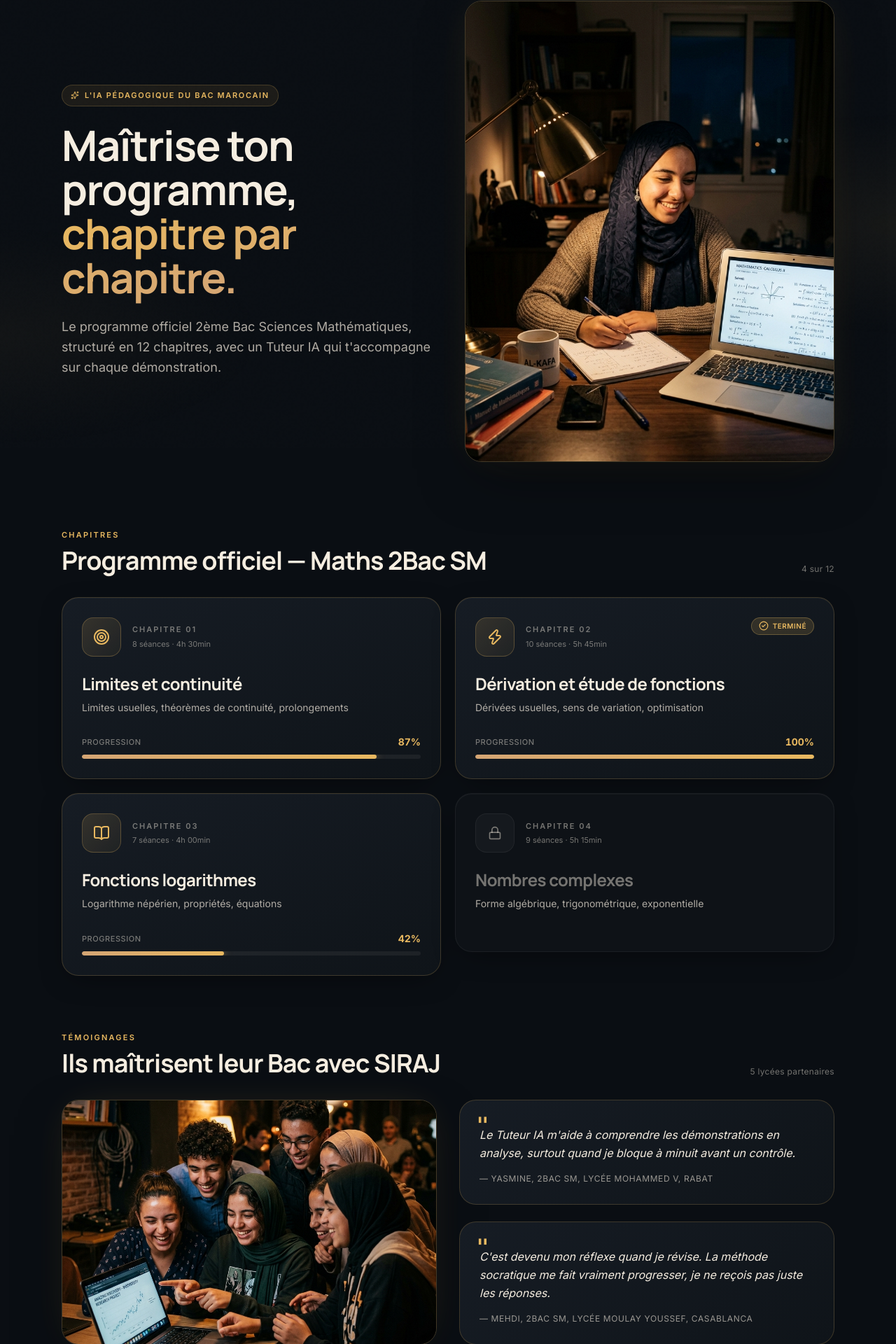
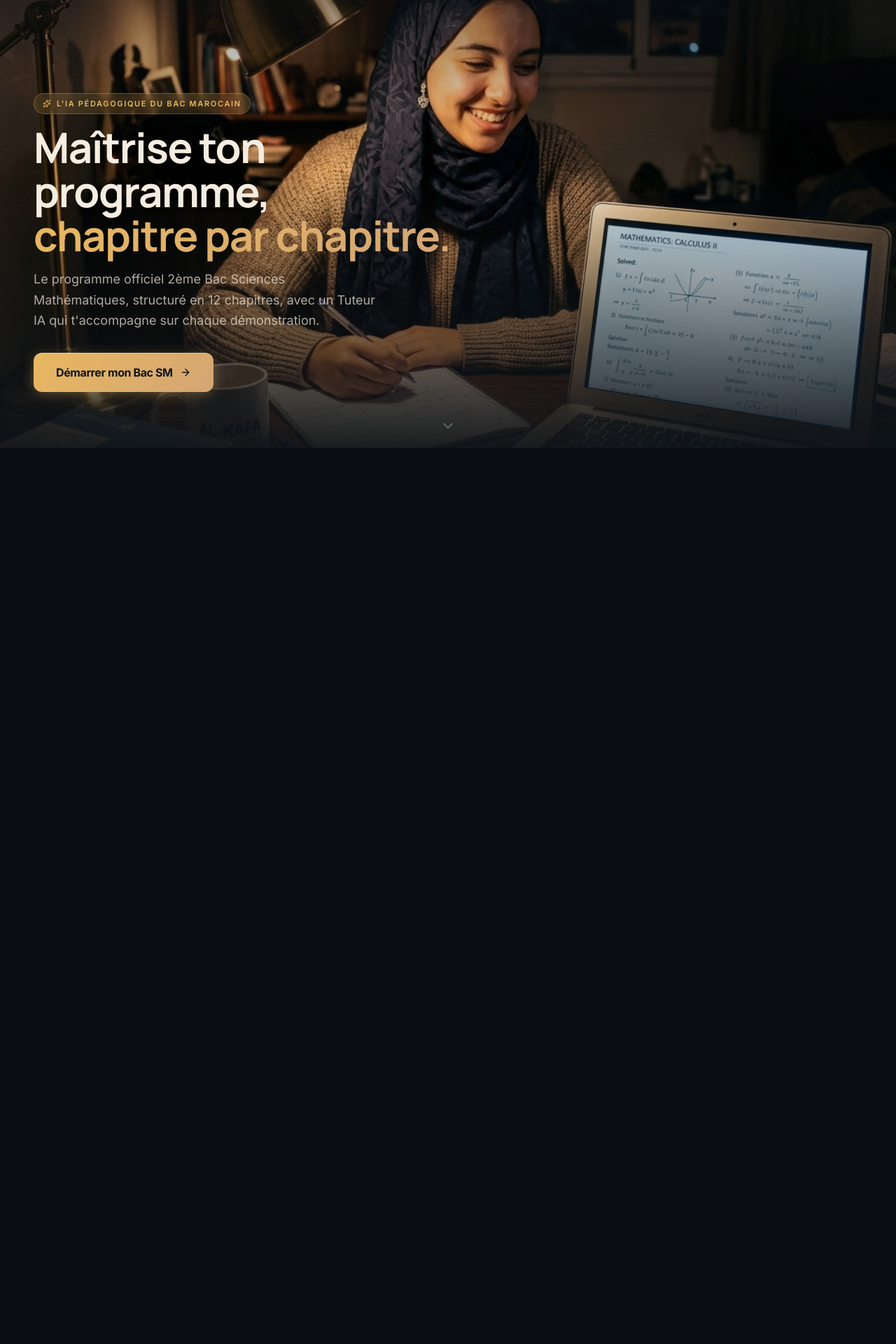
Before and after one commit to datguynabeel/Bac-IA, a Next.js app in the folder showcase-app/: page /showcase in a window 1280 px wide. Shown: the part 160-2080 px from the top of the page at 70% size. After the commit the page ends 800 px from the top, so only its background shows below. Built offline with nearby package versions, Linux system fonts and the light colour scheme.

Commit message:
feat: Add full-bleed immersive sections to showcase

```diff
--- a/showcase-app/app/showcase/page.jsx
+++ b/showcase-app/app/showcase/page.jsx
@@ -1,8 +1,8 @@
 "use client";
 
-import React, { useState, useEffect } from 'react';
-import { motion, AnimatePresence, LayoutGroup } from 'framer-motion';
-import { BookOpen, PlayCircle, CheckCircle2, Lock, Sparkles, ArrowRight, Clock, Target, Zap, Award } from 'lucide-react';
+import React, { useState, useEffect, useRef } from 'react';
+import { motion, AnimatePresence, LayoutGroup, useScroll, useTransform } from 'framer-motion';
+import { BookOpen, PlayCircle, CheckCircle2, Lock, Sparkles, ArrowRight, Clock, Target, Zap, Award, ChevronDown } from 'lucide-react';
 
 // ============================================================================
 // SIRAJ DESIGN SYSTEM v1.0 — Showcase
@@ -632,9 +632,16 @@ export default function SirajShowcase() {
   const [showSkeleton, setShowSkeleton] = useState(false);
   const [activeSection, setActiveSection] = useState('chapitres');
 
+  const sectionRef = useRef(null);
+  const { scrollYProgress } = useScroll({
+    target: sectionRef,
+    offset: ["start end", "end start"]
+  });
+  const yParallax = useTransform(scrollYProgress, [0, 1], ["-15%", "15%"]);
+
   return (
     <div
-      className="min-h-screen text-white relative overflow-x-hidden"
+      className="h-screen w-full snap-y snap-mandatory overflow-y-auto overflow-x-hidden text-white relative scroll-smooth"
       style={{
         background: '#0A0E13',
         fontFamily: 'Inter, system-ui, sans-serif',
@@ -660,10 +667,23 @@ export default function SirajShowcase() {
         }}
       />
 
-      <div className="relative max-w-6xl mx-auto px-6 py-12">
+      {/* 1. SECTION HERO IMMERSIVE */}
+      <section className="snap-start relative h-screen w-screen overflow-hidden flex flex-col justify-end z-10">
+        <motion.div
+          animate={{ scale: [1, 1.08] }}
+          transition={{ duration: 20, repeat: Infinity, repeatType: "reverse", ease: "linear" }}
+          className="absolute inset-0 z-0"
+        >
+          <img
+            src="/brand/siraj-hero-student.jpg"
+            alt="Élève marocain en pleine révision avec SIRAJ"
+            className="w-full h-full object-cover"
+            loading="eager"
+          />
+        </motion.div>
+        <div className="absolute inset-0 z-10 bg-gradient-to-b from-[#0F1419]/70 via-transparent to-[#0F1419]/95" />
 
-        {/* HEADER */}
-        <header className="flex items-center justify-between mb-16">
+        <header className="absolute top-0 left-0 w-full z-20 flex items-center justify-between p-6 md:px-12 md:py-8">
           <motion.div
             initial={{ opacity: 0, x: -20 }}
             animate={{ opacity: 1, x: 0 }}
@@ -680,12 +700,11 @@ export default function SirajShowcase() {
               </p>
             </div>
           </motion.div>
-
           <motion.div
             initial={{ opacity: 0, x: 20 }}
             animate={{ opacity: 1, x: 0 }}
             transition={{ duration: 0.6 }}
-            className="hidden md:flex items-center gap-2 px-4 py-2 rounded-full"
+            className="hidden md:flex items-center gap-2 px-4 py-2 rounded-full backdrop-blur-sm"
             style={{ background: 'rgba(232,184,96,0.08)', border: '1px solid rgba(232,184,96,0.2)' }}
           >
             <div className="w-1.5 h-1.5 rounded-full animate-pulse" style={{ background: tokens.color.gold }} />
@@ -695,16 +714,14 @@ export default function SirajShowcase() {
           </motion.div>
         </header>
 
-        {/* HERO */}
-        <section className="mb-24 grid grid-cols-1 md:grid-cols-2 gap-12 items-center">
+        <div className="relative z-20 flex items-end pb-20 pl-6 pr-6 md:pl-12 max-w-2xl">
           <motion.div
             initial={{ opacity: 0, y: 30 }}
             animate={{ opacity: 1, y: 0 }}
             transition={{ duration: 0.8, delay: 0.2 }}
-            className="max-w-xl"
           >
-            <div className="inline-flex items-center gap-2 px-3 py-1.5 rounded-full mb-6"
-              style={{ background: 'rgba(232,184,96,0.08)', border: '1px solid rgba(232,184,96,0.2)' }}
+            <div className="inline-flex items-center gap-2 px-3 py-1.5 rounded-full mb-4 backdrop-blur-sm"
+              style={{ background: 'rgba(232,184,96,0.15)', border: '1px solid rgba(232,184,96,0.3)' }}
             >
               <Sparkles className="w-3 h-3" style={{ color: tokens.color.gold }} />
               <span className="text-[11px] font-semibold tracking-[0.15em] uppercase" style={{ color: tokens.color.gold }}>
@@ -713,7 +730,7 @@ export default function SirajShowcase() {
             </div>
 
             <h2
-              className="text-5xl md:text-6xl font-bold leading-[1.05] tracking-tight mb-6"
+              className="text-4xl md:text-6xl font-bold leading-[1.05] tracking-tight mb-4"
               style={{ fontFamily: 'Manrope, sans-serif', color: tokens.color.cream }}
             >
               Maîtrise ton programme,
@@ -726,31 +743,29 @@ export default function SirajShowcase() {
                 chapitre par chapitre.
               </span>
             </h2>
-            <p className="text-lg leading-relaxed" style={{ color: tokens.color.creamDim, maxWidth: '600px' }}>
+            <p className="text-base md:text-lg leading-relaxed mb-8" style={{ color: tokens.color.creamDim, maxWidth: '500px' }}>
               Le programme officiel 2ème Bac Sciences Mathématiques, structuré en 12 chapitres,
               avec un Tuteur IA qui t'accompagne sur chaque démonstration.
             </p>
+            <SirajButton variant="primary" size="lg">
+              Démarrer mon Bac SM
+              <ArrowRight className="w-4 h-4" />
+            </SirajButton>
           </motion.div>
+        </div>
 
         <motion.div
-            initial={{ opacity: 0, scale: 0.95 }}
-            whileInView={{ opacity: 1, scale: 1 }}
-            viewport={{ once: true }}
-            transition={{ duration: 0.8, delay: 0.3 }}
-            className="w-full max-h-[400px] md:max-h-none rounded-3xl overflow-hidden border relative"
-            style={{
-              borderColor: 'rgba(232,184,96,0.25)',
-              boxShadow: '0 30px 80px -20px rgba(0,0,0,0.5), 0 0 60px -20px rgba(232,184,96,0.2)'
-            }}
+          className="absolute bottom-6 left-1/2 -translate-x-1/2 z-20 text-white/40"
+          animate={{ y: [0, 8, 0], opacity: [0.3, 1, 0.3] }}
+          transition={{ duration: 2, repeat: Infinity, ease: "easeInOut" }}
         >
-            <img
-              src="/brand/siraj-hero-student.jpg"
-              alt="Élève marocain en pleine révision avec SIRAJ"
-              className="w-full h-full object-cover aspect-[4/5]"
-            />
+          <ChevronDown className="w-6 h-6" />
         </motion.div>
       </section>
 
+      {/* NORMAL LAYOUT WRAPPER */}
+      <section className="snap-start relative z-10 w-full bg-transparent">
+        <div className="relative max-w-6xl mx-auto px-6 py-20">
         {/* SECTION CHAPITRES */}
         <LayoutGroup>
           <section className="mb-20">
@@ -792,82 +807,59 @@ export default function SirajShowcase() {
           </section>
         </LayoutGroup>
 
-        {/* SECTION TÉMOIGNAGES */}
-        <section className="mb-20">
-          <SectionHeader
-            eyebrow="Témoignages"
-            title="Ils maîtrisent leur Bac avec SIRAJ"
-            count="5 lycées partenaires"
-          />
-          <div className="grid grid-cols-1 md:grid-cols-2 gap-8 items-center">
-            {/* Colonne 1 : Image */}
+        {/* 2. SECTION GROUPE FULL-BLEED */}
+        </div>
+      </section>
+
+      <section ref={sectionRef} className="snap-start relative h-screen w-screen overflow-hidden flex flex-col justify-center z-10">
         <motion.div
-              initial={{ opacity: 0, scale: 0.95 }}
-              whileInView={{ opacity: 1, scale: 1 }}
-              viewport={{ once: true }}
-              transition={{ duration: 0.8 }}
-              className="rounded-3xl overflow-hidden border relative w-full h-full"
-              style={{
-                borderColor: 'rgba(232,184,96,0.25)',
-                boxShadow: '0 30px 80px -20px rgba(0,0,0,0.5), 0 0 60px -20px rgba(232,184,96,0.2)'
-              }}
+          style={{ y: yParallax }}
+          className="absolute inset-0 z-0 h-[130%]"
         >
           <img
             src="/brand/siraj-students-group.jpg"
             alt="Groupe de lycéens marocains utilisant SIRAJ"
-                className="w-full h-full object-cover aspect-[16/10]"
+            className="w-full h-full object-cover"
+            loading="lazy"
           />
         </motion.div>
+        <div className="absolute inset-0 z-10 bg-gradient-to-r from-[#0F1419]/95 via-[#0F1419]/40 to-transparent" />
 
-            {/* Colonne 2 : Cards témoignages */}
-            <div className="flex flex-col gap-6">
+        <div className="relative z-20 max-w-md pl-6 md:pl-12 pt-12">
           <motion.div
-                initial={{ opacity: 0, y: 20 }}
-                whileInView={{ opacity: 1, y: 0 }}
+            initial={{ opacity: 0, x: -30 }}
+            whileInView={{ opacity: 1, x: 0 }}
             viewport={{ once: true }}
-                transition={{ duration: 0.6, delay: 0.1 }}
-                className="p-7 rounded-3xl border relative"
-                style={{
-                  background: 'linear-gradient(135deg, #161C24, #0F1419)',
-                  borderColor: 'rgba(232,184,96,0.2)'
-                }}
+            transition={{ duration: 0.8 }}
           >
-                <div className="absolute top-4 left-6 text-5xl leading-none" style={{ color: tokens.color.gold, fontFamily: 'Manrope, sans-serif' }}>
+            <p className="text-sm font-semibold tracking-[0.15em] uppercase mb-4" style={{ color: tokens.color.gold }}>
+              Témoignages
+            </p>
+            <h2 className="text-4xl md:text-5xl font-bold leading-tight mb-8" style={{ fontFamily: 'Manrope, sans-serif', color: tokens.color.cream }}>
+              Ils maîtrisent leur Bac avec SIRAJ
+            </h2>
+
+            <div className="mb-10 relative">
+              <div className="absolute -top-4 -left-3 text-5xl leading-none opacity-50" style={{ color: tokens.color.gold, fontFamily: 'Manrope, sans-serif' }}>
                 "
               </div>
-                <p className="relative z-10 text-base italic leading-relaxed mb-4 mt-2" style={{ color: tokens.color.cream, fontFamily: 'Inter, sans-serif' }}>
-                  Le Tuteur IA m'aide à comprendre les démonstrations en analyse, surtout quand je bloque à minuit avant un contrôle.
+              <p className="text-lg italic leading-relaxed mb-4 relative z-10" style={{ color: tokens.color.cream, fontFamily: 'Inter, sans-serif' }}>
+                Le Tuteur IA m'aide quand je bloque à minuit avant un contrôle. La méthode socratique me fait vraiment progresser.
               </p>
-                <p className="text-xs tracking-wider uppercase" style={{ color: 'rgba(245,237,224,0.6)' }}>
-                  — Yasmine, 2Bac SM, Lycée Mohammed V, Rabat
+              <p className="text-xs tracking-wider uppercase font-medium" style={{ color: 'rgba(245,237,224,0.6)' }}>
+                — Yasmine, 2Bac SM
               </p>
+            </div>
+
+            <SirajButton variant="secondary" size="lg">
+              Voir tous les témoignages
+            </SirajButton>
           </motion.div>
-
-              <motion.div
-                initial={{ opacity: 0, y: 20 }}
-                whileInView={{ opacity: 1, y: 0 }}
-                viewport={{ once: true }}
-                transition={{ duration: 0.6, delay: 0.2 }}
-                className="p-7 rounded-3xl border relative"
-                style={{
-                  background: 'linear-gradient(135deg, #161C24, #0F1419)',
-                  borderColor: 'rgba(232,184,96,0.2)'
-                }}
-              >
-                <div className="absolute top-4 left-6 text-5xl leading-none" style={{ color: tokens.color.gold, fontFamily: 'Manrope, sans-serif' }}>
-                  "
-                </div>
-                <p className="relative z-10 text-base italic leading-relaxed mb-4 mt-2" style={{ color: tokens.color.cream, fontFamily: 'Inter, sans-serif' }}>
-                  C'est devenu mon réflexe quand je révise. La méthode socratique me fait vraiment progresser, je ne reçois pas juste les réponses.
-                </p>
-                <p className="text-xs tracking-wider uppercase" style={{ color: 'rgba(245,237,224,0.6)' }}>
-                  — Mehdi, 2Bac SM, Lycée Moulay Youssef, Casablanca
-                </p>
-              </motion.div>
-            </div>
         </div>
       </section>
 
+      <section className="snap-start relative z-10 w-full bg-transparent">
+        <div className="relative max-w-6xl mx-auto px-6 py-20">
         {/* SECTION BOUTONS */}
         <section className="mb-20">
           <SectionHeader eyebrow="Composants" title="Boutons" count="3 variantes" />
@@ -961,6 +953,7 @@ export default function SirajShowcase() {
           </div>
         </footer>
       </div>
+      </section>
     </div>
   );
 }
```
Lines whose indentation alone changed are shown as unchanged.
